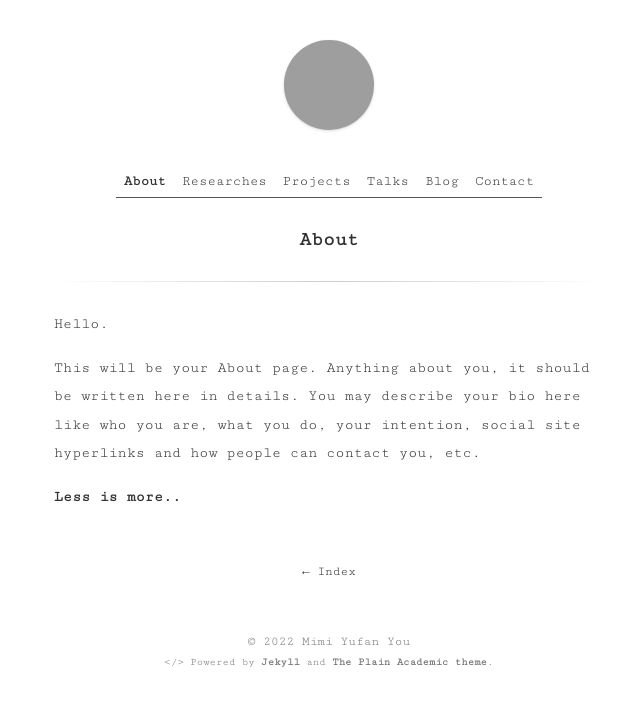
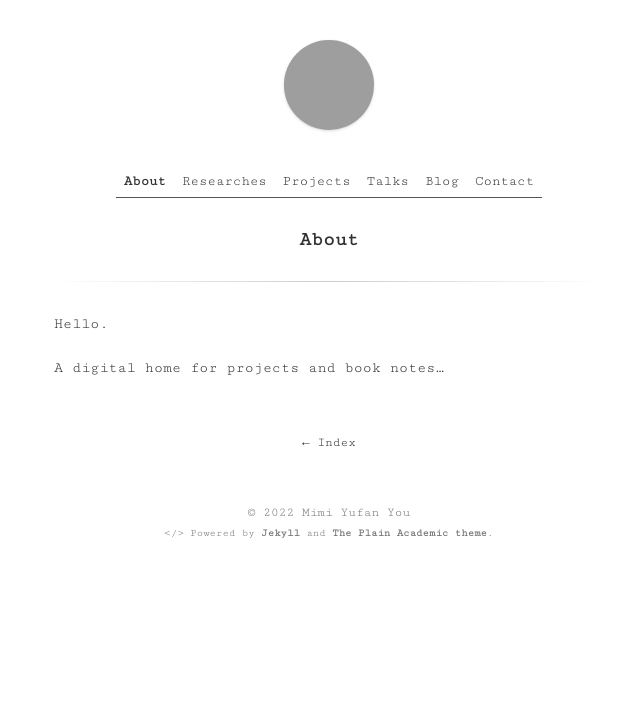
Before and after one commit to mimiyufanyou/mimiyufanyou.github.io, a Jekyll site: the page built from about.md, in a window 1280 px wide. Shown: the top 706 px of the page, without its empty margins (311-951 px from the left). Built offline with Jekyll 4.4.1, drawn with Linux system fonts in a browser that asks for light colours; grey boxes are pictures that could not be loaded.

Commit message:
Update about.md

```diff
--- a/about.md
+++ b/about.md
@@ -5,6 +5,4 @@ title: About
 
 Hello.
 
-This will be your About page. Anything about you, it should be written here in details. You may describe your bio here like who you are, what you do, your intention, social site hyperlinks and how people can contact you, etc.
-
-**Less is more..**
+A digital home for projects and book notes...
```
